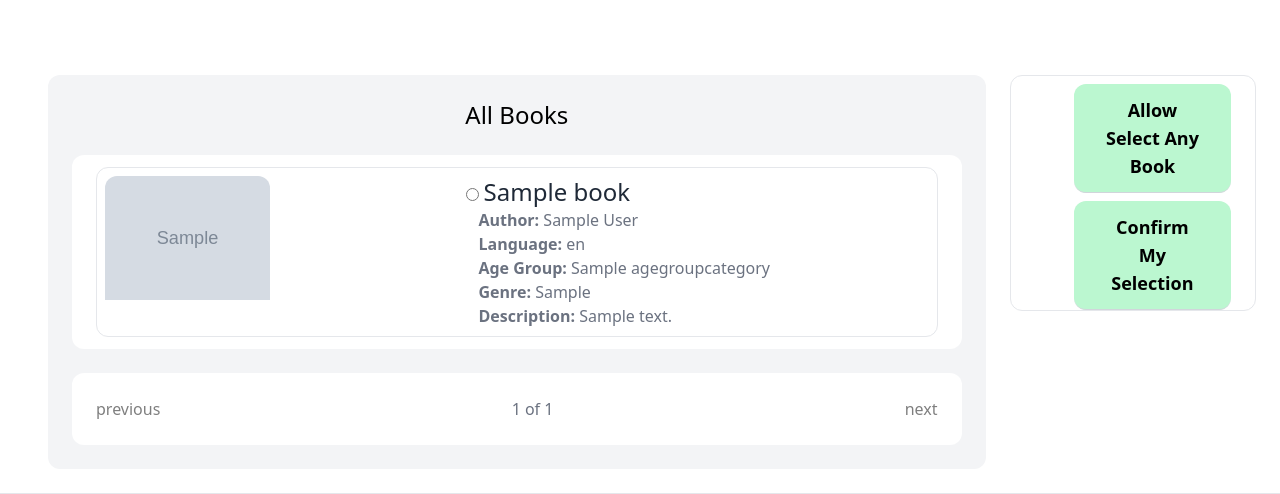
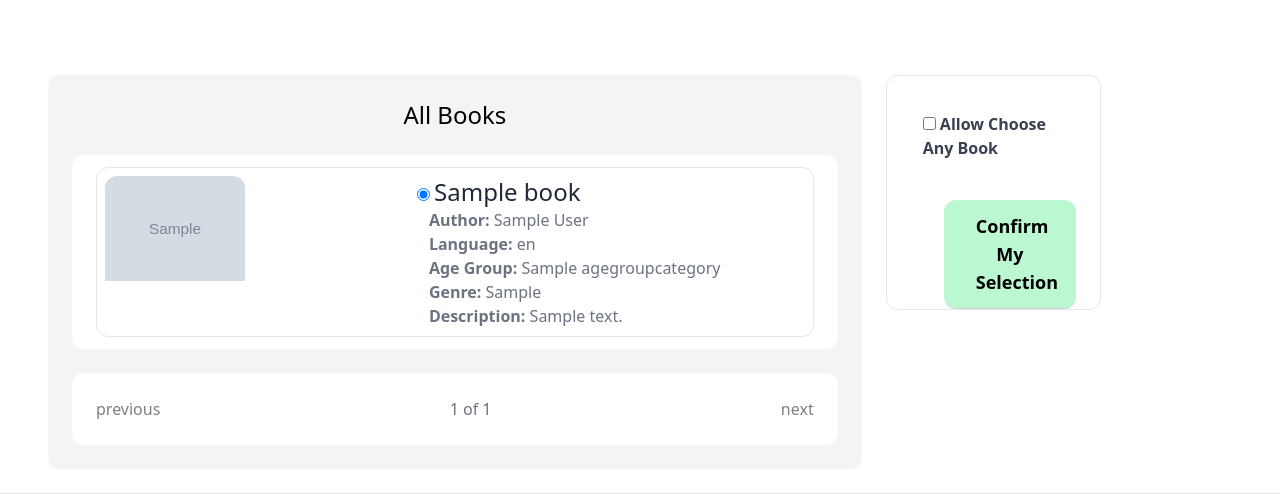
Before and after one commit to CatherineBandarchuk/AntiqueAndRare, a Django app: page /trades/1/ in a window 1280 px wide. Shown: the part 342-836 px from the top of the page. Run offline with Django 4.2, Linux system fonts and the light colour scheme; a user stored in the database is signed in; tables that the repository leaves empty hold one stand-in row (values such as "Sample post"); grey boxes marked "Sample" are stand-in pictures; some libraries are stand-ins or nearby versions.

Commit message:
now the selection page is functioning, further testing is on the way

```diff
--- a/trades/models.py
+++ b/trades/models.py
@@ -8,6 +8,7 @@
 class TradeRequest(models.Model):
     requested_book = models.ForeignKey(Book, related_name = 'requested_book', on_delete=models.DO_NOTHING)
     offering_book = models.ForeignKey(Book, related_name = 'offering_book', on_delete=models.DO_NOTHING)
+    option = models.BooleanField(default=False)
     created_at = models.DateTimeField(auto_now_add=True)
     closed_at = models.DateTimeField(auto_now=True)
     status = models.CharField(max_length=200, default='pending') # pending or traded or closed
--- a/trades/templates/trades/option.html
+++ b/trades/templates/trades/option.html
@@ -21,8 +21,8 @@
                         </div>
 
                         <div class="px-8" style="float: left; width:60%">
-                            <input type="radio" id="mybook" name="mybook" value="mybook">
-                            <label for="mybook" class="text-gray-800 text-2xl py-2">{{ mybook.title }}</label>
+                            <input type="radio" id="mybook{{ forloop.counter }}" name="mybook" value="{{ mybook.id }}" {% if forloop.first %}checked{% endif %}>
+                            <label for="mybook{{ forloop.counter }}" class="text-gray-800 text-2xl py-2">{{ mybook.title }}</label>
                             <h3 class="text-gray-500 px-3"><strong>Author: </strong>{{ mybook.author }}</h3>
                             <h3 class="text-gray-500 px-3"><strong>Language: </strong>{{ mybook.language }}</h3>
                             <h3 class="text-gray-500 px-3"><strong>Age Group: </strong>{{ mybook.age_group }}</h3>
@@ -52,10 +52,11 @@
             </div>
             </div>
             <div class="mt-12 px-6 bg-grey rounded-xl gap-3 border border-gray-200" style="float: left; width: 20%;">
-                <button type="reset" class="mt-2 gap-8 px-8 py-3 text-lg font-semibold bg-green-200 text-grey-400 rounded-xl border-b border-gray-300 hover:bg-gray-600 hover:text-white" style="float: right; width:80%">Allow Select Any Book</button>
+                <div class = "py-6">
+                    <p class="mt-3 block text-gray-700 font-bold mb-2 px-3"><input type="checkbox" name="allowchoose" id="allowchoose" value="False"> Allow Choose Any Book</p>
+                </div>
                 <button type="submit" class="mt-2 gap-8 px-8 py-3 text-lg font-semibold bg-green-200 text-grey-400 rounded-xl border-b border-gray-300 hover:bg-gray-600 hover:text-white" style="float: right; width:80%">Confirm My Selection</button>
             </div>
-            {{ form.as_p }}
         </form>
     </div>
 
--- a/trades/urls.py
+++ b/trades/urls.py
@@ -6,6 +6,6 @@
 
 urlpatterns = [
     #path('<int:pk>/', views.trade, name='trade'),
-    # path('<int:pk>/select', views.select_book, name='select'),
+    # path('<int:pk>/select', views.trade, name='trade'),
     path('<int:pk>/', views.BookListView.as_view(), name='select'),
 ]
--- a/trades/views.py
+++ b/trades/views.py
@@ -19,15 +19,13 @@
     def get_queryset(self):
         return Book.objects.filter(available=True, owner_user_id=self.request.user)
 
-    def trade(request, pk):
+    def post(self, request, pk):
         requested_book = get_object_or_404(Book, pk=pk)
-        bookshelf = Book.objects.filter(owner_user_id=request.user)
-        offering_book = bookshelf.filter(pk=request.POST['choice'])
-
+        offering_book = get_object_or_404(Book, pk=request.POST['mybook'])
+        option = request.GET.get('allowchoose')
         new_request = TradeRequest(
             requested_book=requested_book,
             offering_book=offering_book,
+            option=option
         )
-
-        new_request.save()
-        return render(request, 'bookshelf/templates/bookshelf/index.html')
+        return self.get(new_request)
```
